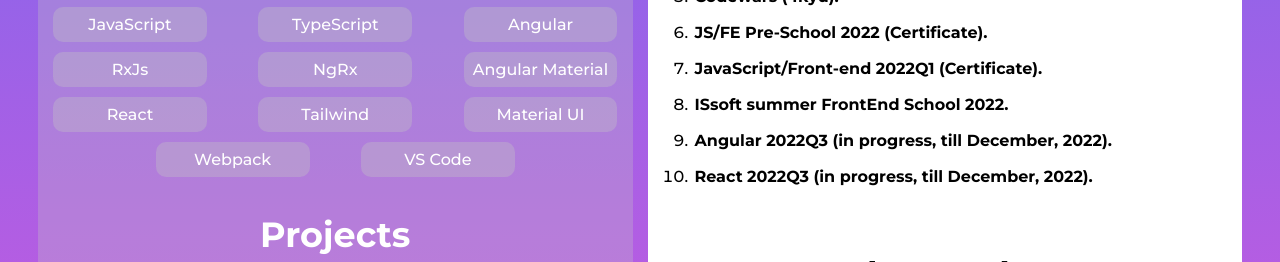
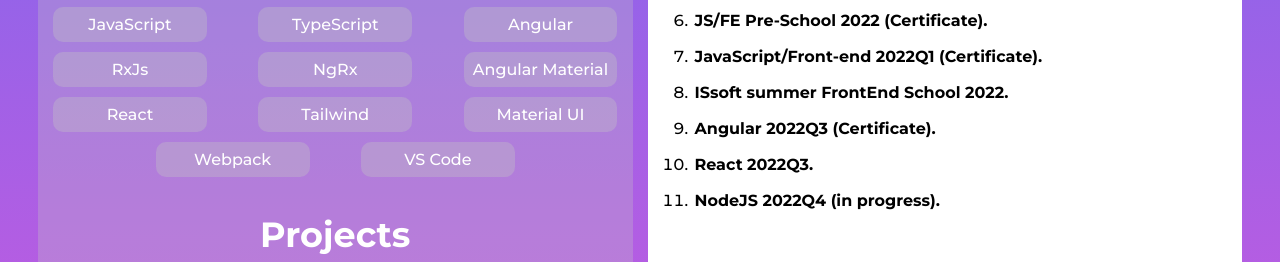
Before and after one commit to vzakharenkova/rsschool-cv, a plain HTML site: page index.html in a window 1280 px wide. Shown: the part 680-942 px from the top of the page. Drawn offline with Linux system fonts and the light colour scheme.

Commit message:
refactor: update CV

```diff
--- a/index.html
+++ b/index.html
@@ -330,14 +330,25 @@
                   <li>
                     <b
                       ><a target="_blank" href="https://rs.school/angular/"
-                        >Angular 2022Q3 (in progress, till December, 2022).</a
+                        >Angular 2022Q3 </a
+                      ><a
+                        target="_blank"
+                        href="https://app.rs.school/certificate/elw5n4e0"
+                        >(Certificate).</a
                       ></b
                     >
                   </li>
                   <li>
                     <b
                       ><a target="_blank" href="https://rs.school/react/"
-                        >React 2022Q3 (in progress, till December, 2022).</a
+                        >React 2022Q3.</a
+                      ></b
+                    >
+                  </li>
+                  <li>
+                    <b
+                      ><a target="_blank" href="https://rs.school/nodejs/"
+                        >NodeJS 2022Q4 (in progress).</a
                       ></b
                     >
                   </li>
```
